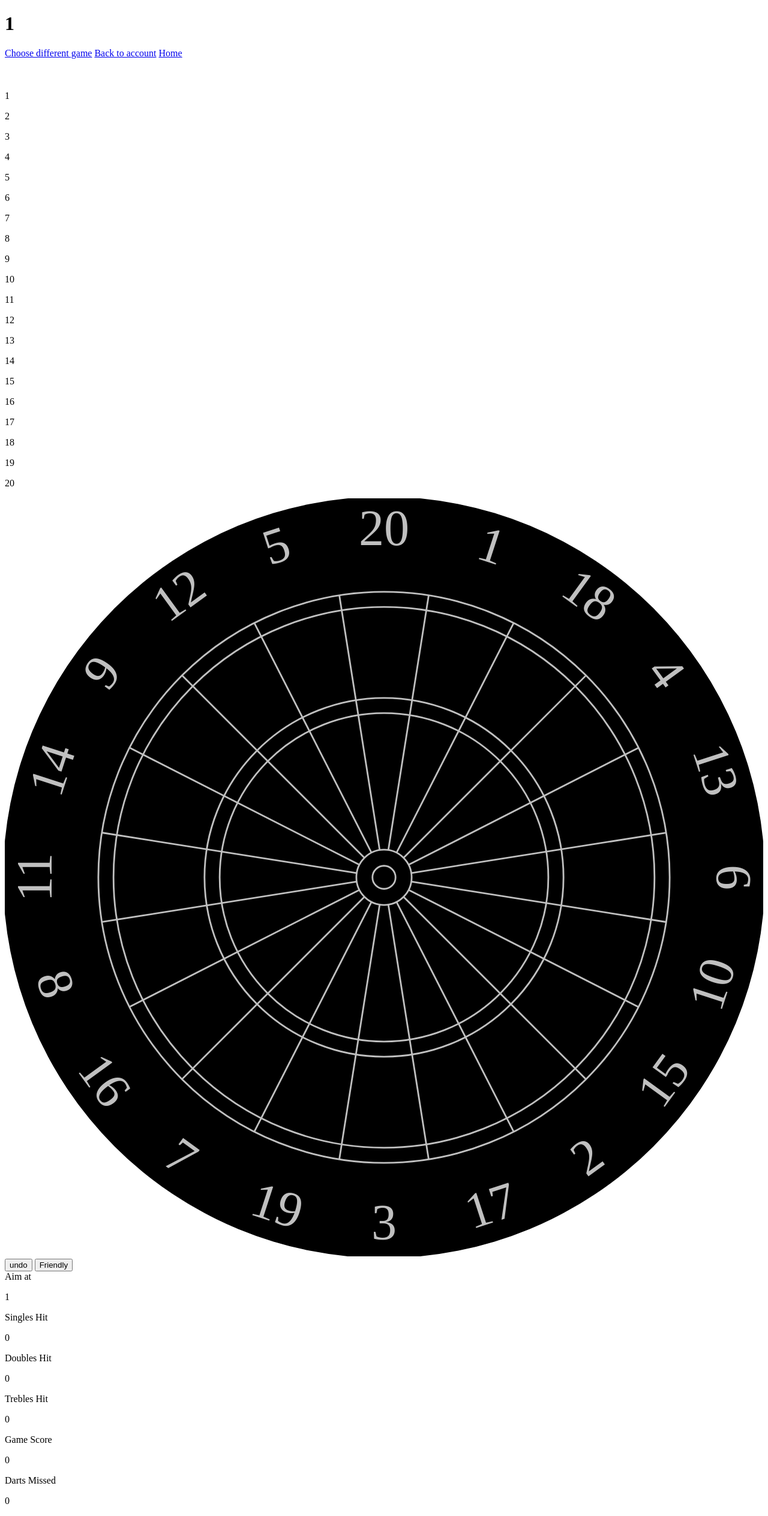
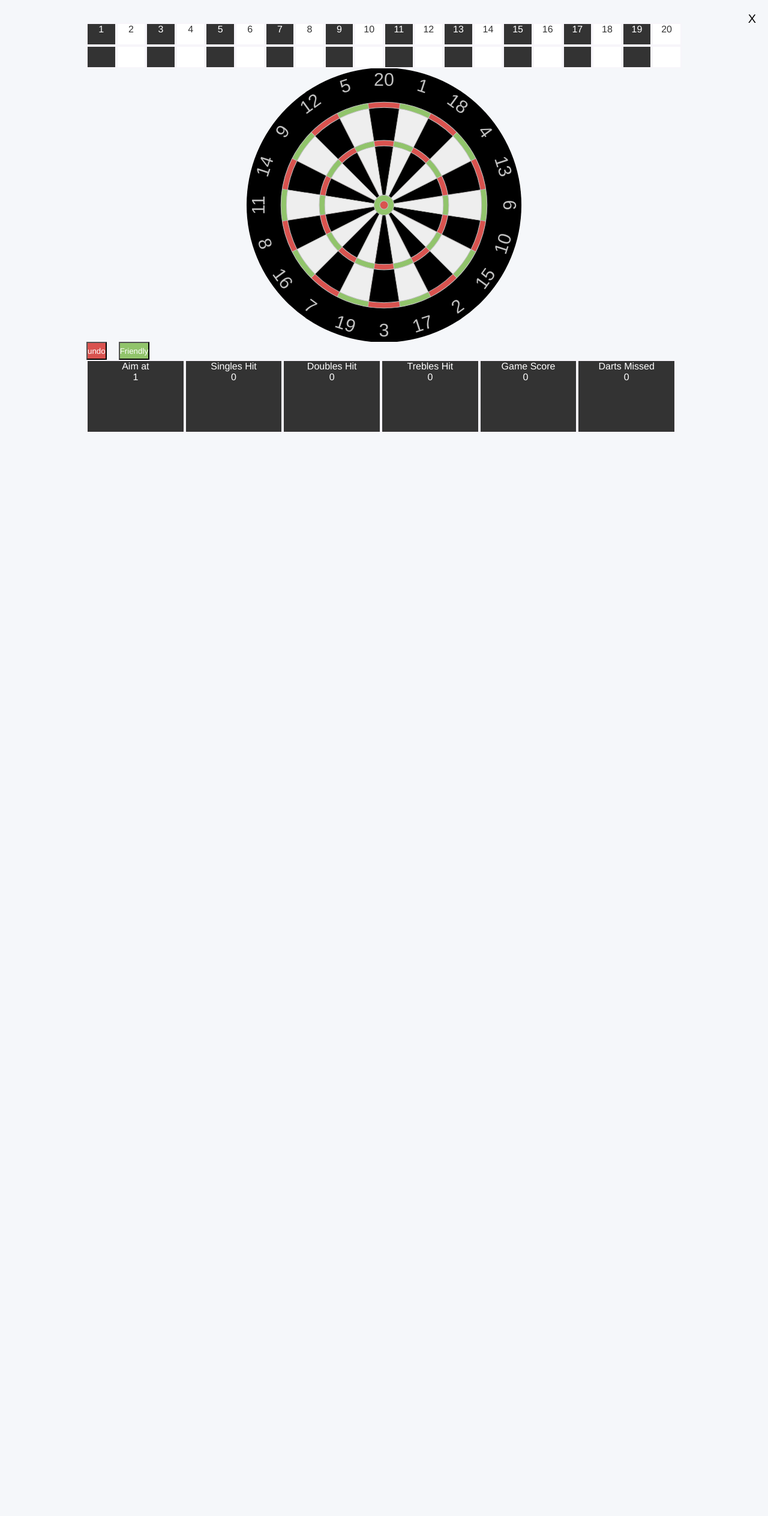
Before and after one commit to daneclipse/dartsApp, a PHP site: page /PHP/roundTheWorld/roundTheWorld.php?username=1 in a window 1280 px wide. Shown: the whole page at 60% size. After the commit the page ends 720 px from the top, so only its background shows below. Run offline with PHP 8.4, Linux system fonts and the light colour scheme; data that the repository does not hold is empty.

Commit message:
roundTheWorld game css

```diff
--- a/css/game.css
+++ b/css/game.css
@@ -298,3 +298,67 @@ span.numDartsLeft
 	color: #fff;
 	border: 5px solid #f7f5fa;
 }
+
+/* ROUND THE WORLD GAME */
+#worldScoreboard
+{
+	height: 10%;
+}
+
+.half
+{
+	height: 50%;
+	margin: 0;
+}
+
+.inner_half
+{
+	width: 5%;
+	height: 100%;
+	float: left;
+	background-color: #333;
+}
+
+.inner_half:nth-child(even)
+{
+	background-color: #fff;
+	color: #333;
+}
+
+#worldPage .board
+{
+	height: 60%;
+}
+
+#worldGame
+{
+	height: 20%;
+	float: none;
+}
+
+#worldGame .gameButtons
+{
+	height: 20%;
+	padding-left: 0;
+	margin: 0;
+}
+
+#worldGame .lower_scoreboard
+{
+	height: 80%;
+}
+
+.worldInner_scoreboard
+{
+	width: 16.5%;
+	height: 100%;
+	float: left;
+	background-color: #333;
+	color: #fff;
+	border: 2px solid #f7f5fa;
+}
+
+.worldScore
+{
+	height: 80%;
+}
--- a/roundTheWorld/roundTheWorld.php
+++ b/roundTheWorld/roundTheWorld.php
@@ -10,17 +10,21 @@ $gameType = $_GET['game']; // single, double, treble etc ..
 <head>
 	<title></title>
 	<meta name="viewport" content="width=device-width, initial-scale=1.0">
+	<!-- CSS FILES -->
+	<link rel="stylesheet" type="text/css" href="../css/general.css">
+	<link rel="stylesheet" type="text/css" href="../css/game.css">
 </head>
 <body>
 
-	<div class="navBar">
+<!-- 	<div class="navBar">
 		<h1 class="accountName"><?= $user_username;?></h1>
 		<a href="../gameSetup.php?username=<?=$user_username;?>">Choose different game</a>
 		<a href="../account.php?username=<?=$user_username;?>">Back to account</a>
 		<a href="../index.php">Home</a>
-	</div>
+	</div> -->
 
-	<div class="page">
+	<div class="page" id="worldPage">
+		<span class="quitGame">X</span>
 		<h3>
 			<?php
 
@@ -43,7 +47,7 @@ $gameType = $_GET['game']; // single, double, treble etc ..
 			?>
 		</h3>
 		<br />
-		<div class="scoreboard">
+		<div class="scoreboard" id="worldScoreboard">
 			<div class="half numbersNeeded">
 				<div class="inner_half"><p class="regularText">1</p></div>
 				<div class="inner_half"><p class="regularText">2</p></div>
@@ -287,17 +291,19 @@ $gameType = $_GET['game']; // single, double, treble etc ..
 
 			</svg><!-- CLOSE SVG/ DARTBOARD -->
 		</div><!-- CLOSE DIV WITH CLASS BOARD -->
-		<div class="gameButtons">
-			<button id="undoScore">undo</button>
-			<button id="friendly">Friendly</button>
-		</div>
-		<div class="lower_scoreboard">
-			<div class="inner_scoreboard">Aim at<p id="aimAt"></p></div>
-			<div class="inner_scoreboard">Singles Hit<p id="gameSingles"></p></div>
-			<div class="inner_scoreboard">Doubles Hit<p id="gameDoubles"></p></div>
-			<div class="inner_scoreboard">Trebles Hit<p id="gameTrebles"></p></div>
-			<div class="inner_scoreboard">Game Score<p id="gameScore"></p></div>
-			<div class="inner_scoreboard">Darts Missed<p id="missed"></p></div>
+		<div class="game" id="worldGame">
+			<div class="gameButtons">
+				<button class="redButton" id="undoScore">undo</button>
+				<button class="greenButton" id="friendly">Friendly</button>
+			</div>
+			<div class="lower_scoreboard">
+				<div class="worldInner_scoreboard">Aim at<p class="worldScore" id="aimAt"></p></div>
+				<div class="worldInner_scoreboard">Singles Hit<p class="worldScore" id="gameSingles"></p></div>
+				<div class="worldInner_scoreboard">Doubles Hit<p class="worldScore" id="gameDoubles"></p></div>
+				<div class="worldInner_scoreboard">Trebles Hit<p class="worldScore" id="gameTrebles"></p></div>
+				<div class="worldInner_scoreboard">Game Score<p class="worldScore" id="gameScore"></p></div>
+				<div class="worldInner_scoreboard">Darts Missed<p class="worldScore" id="missed"></p></div>
+			</div>
 		</div>
 	</div><!-- CLOSE DIV WITH CLASS PAGE -->
 
```
